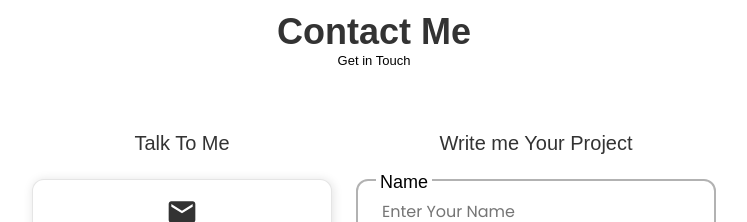
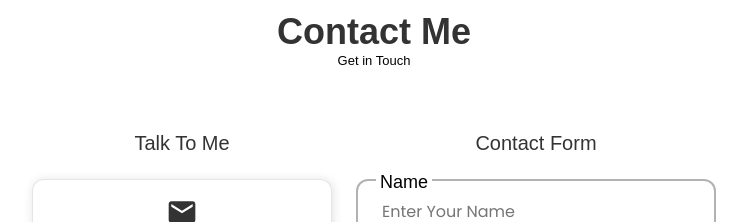
Before and after one commit to SalmanO7/my-portfolio, a React (Vite) app: page / in a window 1280 px wide. Shown: the part 3620-3842 px from the top of the page, without its empty margins (266-1013 px from the left). Built offline with nearby package versions, Linux system fonts and the light colour scheme.

Commit message:
modify contact form functionality

```diff
--- a/src/components/contact/Contact.jsx
+++ b/src/components/contact/Contact.jsx
@@ -62,7 +62,7 @@ const Contact = () => {
                 </div>
 
                 <div className='contact-content'>
-                    <h3 className='contact-title'>Write me Your Project</h3>
+                    <h3 className='contact-title'>Contact Form</h3>
 
                     <form ref={form} onSubmit={sendEmail} className='contact-form'>
                         <div className="contact-form-div">
```
